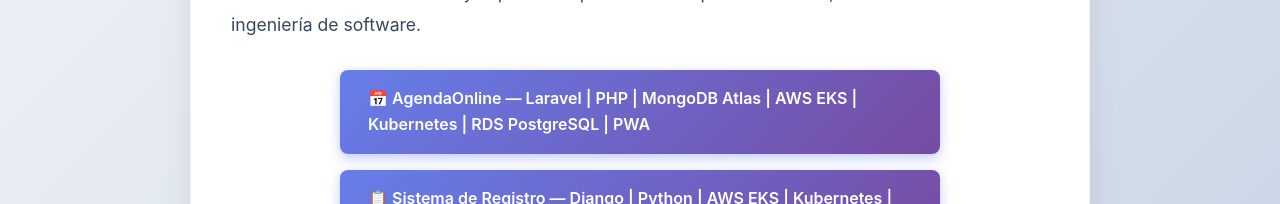
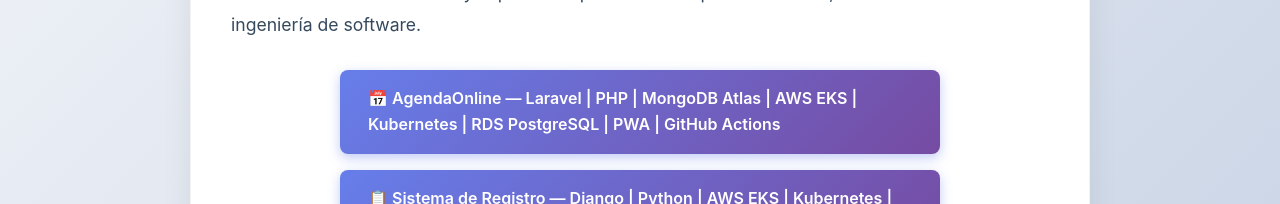
Before and after one commit to JoelLeyes/JoelLeyes.github.io, a plain HTML site: page index.html in a window 1280 px wide. Shown: the part 497-701 px from the top of the page. Drawn offline with Linux system fonts and the light colour scheme.

Commit message:
update PHP

```diff
--- a/index.html
+++ b/index.html
@@ -21,7 +21,7 @@
         </p>
 
         <div class="links-proyectos">
-            <a href="proyecto-agenda.html" class="enlace-proyecto">📅 AgendaOnline — Laravel | PHP | MongoDB Atlas | AWS EKS | Kubernetes | RDS PostgreSQL | PWA</a>
+            <a href="proyecto-agenda.html" class="enlace-proyecto">📅 AgendaOnline — Laravel | PHP | MongoDB Atlas | AWS EKS | Kubernetes | RDS PostgreSQL | PWA | GitHub Actions</a>
             <a href="proyecto-registro.html" class="enlace-proyecto">📋 Sistema de Registro — Django | Python | AWS EKS | Kubernetes | RDS PostgreSQL | Microservicios</a>
             <a href="proyecto-java.html" class="enlace-proyecto">💬 Chat Empresarial JavaEE — Java EE | Servlets | Nginx | Docker | AWS ECR | EC2 | RDS PostgreSQL | GitHub Actions</a>
             <a href="Laboratorio3_Juegos/" class="enlace-proyecto">🎮 Pong Intervenido — HTML5 Canvas | JavaScript | Videojuegos</a>
```
